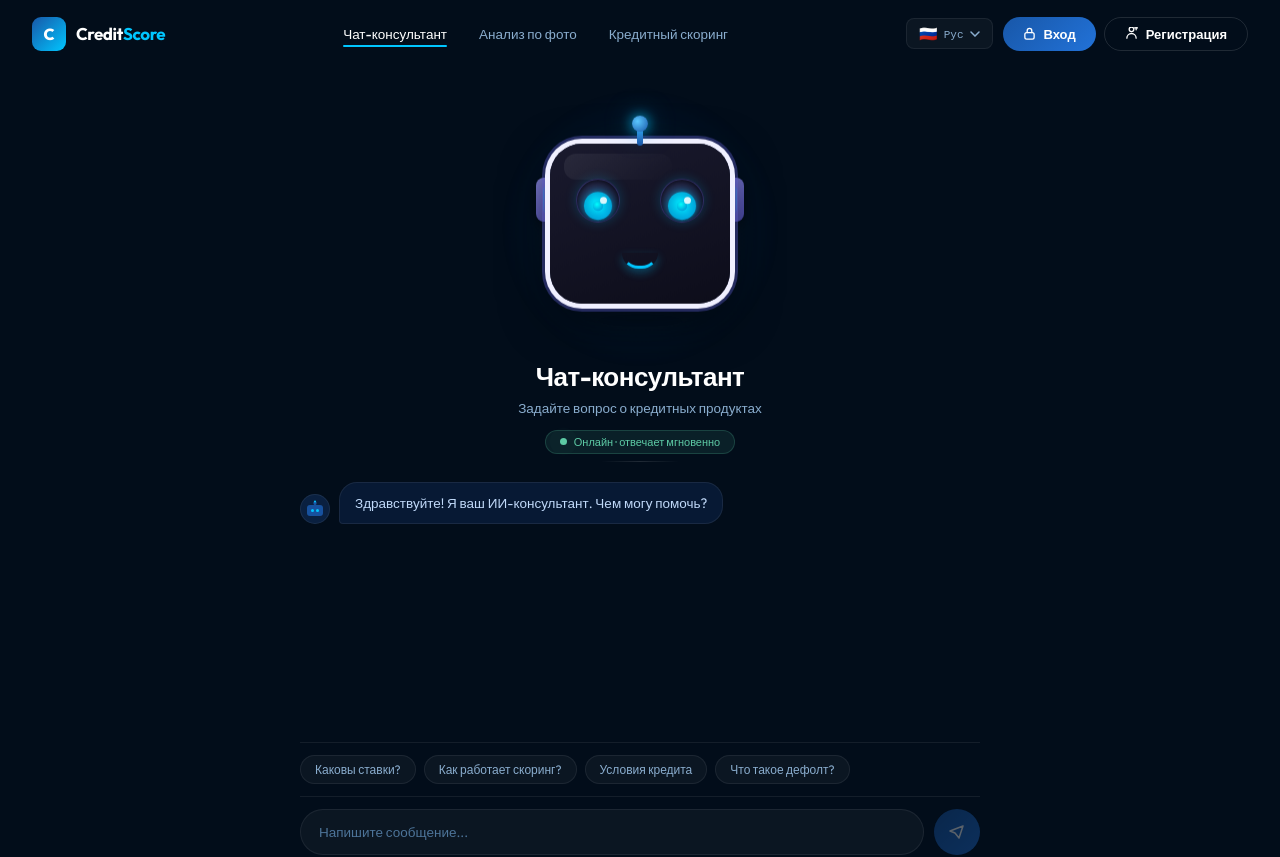
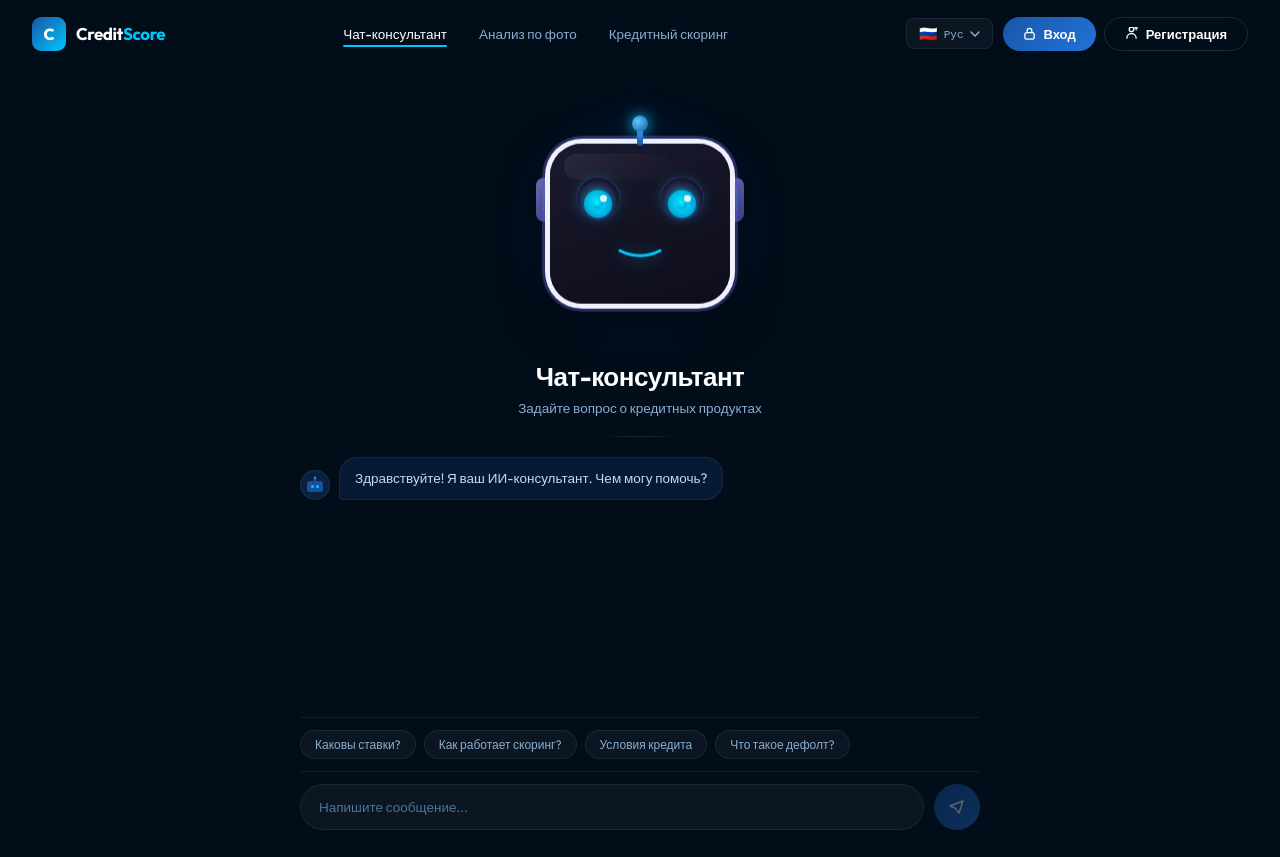
Before and after one commit to AdilkhanEEAIR/inai_ai, a React (Vite) app in the folder frontend/: page /chatbot in a window 1280 px wide. Shown: the top 857 px of the page. Built offline with nearby package versions, Linux system fonts and the light colour scheme.

Commit message:
Face final

```diff
--- a/frontend/src/pages/Chatbot/BotFace.module.scss
+++ b/frontend/src/pages/Chatbot/BotFace.module.scss
@@ -60,7 +60,6 @@
   75%       { transform: translateY(-6px); }
 }
 
-// On hover: stop float, tilt right (bot's right = our left visually)
 .hovered .floater {
   animation: none;
   transform: translateY(-8px) rotate(6deg);
@@ -123,33 +122,29 @@
   position: relative;
 }
 
-// ─── Arm slot (left of head = bot's right arm) ───────────────
+// ─── Arm slot ─────────────────────────────────────────────────
 .armSlot {
   width: 0;
   overflow: visible;
   position: relative;
-  // Hidden by default
   opacity: 0;
   pointer-events: none;
   transition: opacity 0.25s ease;
 
   &_visible {
     opacity: 1;
-    pointer-events: none;
   }
 }
 
 // ─── Waving arm ───────────────────────────────────────────────
 .arm {
   position: absolute;
-  // Sits to the left of the head, slightly overlapping
   right: 8px;
   bottom: 20px;
   display: flex;
   flex-direction: column;
   align-items: flex-end;
   transform-origin: bottom right;
-  // Whole arm waves
   animation: armWave 0.7s ease-in-out infinite alternate;
 }
 
@@ -164,7 +159,6 @@
   background: linear-gradient(to bottom, #7b7bcc, #4a4aaa);
   border-radius: 7px;
   box-shadow: 0 3px 10px rgba(0,0,0,0.3);
-  transform-origin: top center;
 }
 
 .arm__lower {
@@ -177,7 +171,6 @@
   flex-direction: column;
   align-items: center;
   justify-content: flex-end;
-  transform-origin: top center;
   animation: forearmWave 0.7s ease-in-out infinite alternate;
 }
 
@@ -265,7 +258,7 @@
   flex-direction: column;
   align-items: center;
   justify-content: center;
-  gap: 18px;
+  gap: 14px;
   position: relative;
   overflow: hidden;
   box-shadow:
@@ -298,7 +291,6 @@
   display: flex;
   align-items: center;
   justify-content: center;
-  gap: 0;
 }
 
 .eye {
@@ -307,7 +299,6 @@
   justify-content: center;
 }
 
-// Normal: cyan glow ring
 .eye__outer {
   width: 44px;
   height: 44px;
@@ -322,7 +313,6 @@
   box-shadow: 0 0 12px rgba(0,198,255,0.22), inset 0 2px 4px rgba(0,0,0,0.5);
   transition: box-shadow 0.35s ease, border-color 0.35s ease;
 
-  // Green on hover
   &_green {
     border-color: rgba(93,202,165,0.5);
     box-shadow: 0 0 16px rgba(93,202,165,0.55), inset 0 2px 4px rgba(0,0,0,0.5);
@@ -355,7 +345,6 @@
   transition: transform 0.07s linear, background 0.35s ease, box-shadow 0.35s ease;
   box-shadow: 0 0 10px rgba(0,198,255,0.7);
 
-  // Green on hover
   &_green {
     background: radial-gradient(circle at 40% 35%, #5dff9e, #0fa060);
     box-shadow: 0 0 14px rgba(93,202,165,0.9);
@@ -414,78 +403,21 @@
   z-index: 3;
 }
 
-// ─── Mouth — ALL variants are CLOSED curves, no open mouth ───
+// ─── Mouth SVG ────────────────────────────────────────────────
+// The <svg> itself is the mouth container
 .mouth {
-  width: 60px;
-  height: 28px;
-  display: flex;
-  align-items: flex-end;
-  justify-content: center;
-  position: relative;
+  display: block;
+  overflow: visible;
+  flex-shrink: 0;
 }
 
-.mouth__curve {
-  position: absolute;
-  bottom: 0;
-  left: 50%;
-  transform: translateX(-50%);
-  transition: all 0.4s cubic-bezier(0.34, 1.56, 0.64, 1);
+// The path inside SVG — CSS transition on d property not supported
+// so we animate via JS (config values in TSX)
+.mouth__path {
+  // transition handled inline in TSX via style prop
 }
 
-// Normal smile — medium ) arc
-.mouth_smile {
-  .mouth__curve {
-    width: 36px;
-    height: 16px;
-    border-bottom: 3px solid #00c6ff;
-    border-left:   3px solid transparent;
-    border-right:  3px solid transparent;
-    border-radius: 0 0 36px 36px;
-    background: transparent;
-    box-shadow: 0 4px 10px rgba(0,198,255,0.3);
-  }
-}
-
-// Grin — wider ) arc, still closed
-.mouth_grin {
-  .mouth__curve {
-    width: 50px;
-    height: 22px;
-    border-bottom: 3.5px solid #00e5ff;
-    border-left:   3.5px solid transparent;
-    border-right:  3.5px solid transparent;
-    border-radius: 0 0 50px 50px;
-    background: transparent;
-    box-shadow: 0 5px 16px rgba(0,198,255,0.5);
-    animation: grinPop 0.35s cubic-bezier(0.34, 1.56, 0.64, 1) both;
-  }
-}
-
-@keyframes grinPop {
-  from { transform: translateX(-50%) scaleX(0.4) scaleY(0.3); opacity: 0; }
-  to   { transform: translateX(-50%) scaleX(1)   scaleY(1);   opacity: 1; }
-}
-
-// Green grin on hover
-.hovered .mouth_grin .mouth__curve,
-.hovered .mouth_smile .mouth__curve {
-  border-bottom-color: #5dff9e;
-  box-shadow: 0 5px 16px rgba(93,202,165,0.55);
-}
-
-// Neutral — straight line
-.mouth_neutral {
-  .mouth__curve {
-    width: 30px;
-    height: 3px;
-    background: linear-gradient(to right, transparent, rgba(0,198,255,0.65), transparent);
-    border-radius: 2px;
-    bottom: 8px;
-    box-shadow: none;
-  }
-}
-
-// ─── Shadow ───────────────────────────────────────────────────
+// ─── Shadow under bot ─────────────────────────────────────────
 .shadow {
   width: 120px;
   height: 14px;
--- a/frontend/src/pages/Chatbot/BotFace.tsx
+++ b/frontend/src/pages/Chatbot/BotFace.tsx
@@ -1,33 +1,35 @@
 import { useEffect, useRef, useState, useCallback } from 'react'
 import s from './BotFace.module.scss'
 
-interface EyePos {
-  x: number
-  y: number
-}
+interface EyePos { x: number; y: number }
 
 const MAX_TRAVEL = 8
 const DOWN_BIAS  = 0.65
 
-// ─── Eye ─────────────────────────────────────────────────────
+const MOODS: Array<'smile' | 'grin' | 'neutral'> = [
+  'smile', 'smile', 'smile', 'smile',
+  'grin',
+  'smile', 'smile',
+  'neutral',
+  'smile', 'grin',
+]
+
+// ─── Eye ──────────────────────────────────────────────────────
 function Eye({
-  side,
-  pupilPos,
-  isBlinking,
-  isHovered,
+  side, pupilPos, isBlinking, isHovered,
 }: {
   side: 'left' | 'right'
   pupilPos: EyePos
   isBlinking: boolean
   isHovered: boolean
 }) {
-  const px = Math.max(-MAX_TRAVEL, Math.min(MAX_TRAVEL, pupilPos.x * MAX_TRAVEL))
+  const px   = Math.max(-MAX_TRAVEL, Math.min(MAX_TRAVEL, pupilPos.x * MAX_TRAVEL))
   const rawY = pupilPos.y * MAX_TRAVEL + DOWN_BIAS * MAX_TRAVEL
-  const py = Math.max(-MAX_TRAVEL, Math.min(MAX_TRAVEL, rawY))
-  const xOffset = side === 'left' ? -20 : 20
+  const py   = Math.max(-MAX_TRAVEL, Math.min(MAX_TRAVEL, rawY))
+  const xOff = side === 'left' ? -20 : 20
 
   return (
-    <div className={s.eye} style={{ transform: `translateX(${xOffset}px)` }}>
+    <div className={s.eye} style={{ transform: `translateX(${xOff}px)` }}>
       <div className={`${s.eye__outer} ${isHovered ? s.eye__outer_green : ''}`}>
         <div className={`${s.eye__lid} ${isBlinking ? s.blink : ''}`} />
         <div
@@ -43,7 +45,7 @@ function Eye({
   )
 }
 
-// ─── Antenna ─────────────────────────────────────────────────
+// ─── Antenna ──────────────────────────────────────────────────
 function Antenna({ wiggle }: { wiggle: boolean }) {
   return (
     <div className={`${s.antenna} ${wiggle ? s.wiggle : ''}`}>
@@ -53,7 +55,7 @@ function Antenna({ wiggle }: { wiggle: boolean }) {
   )
 }
 
-// ─── Ear ─────────────────────────────────────────────────────
+// ─── Ear ──────────────────────────────────────────────────────
 function Ear({ side }: { side: 'left' | 'right' }) {
   return (
     <div className={`${s.ear} ${s[side]}`}>
@@ -62,16 +64,13 @@ function Ear({ side }: { side: 'left' | 'right' }) {
   )
 }
 
-// ─── Arm — only rendered on hover (left side = bot's right arm) ──
+// ─── Waving arm ───────────────────────────────────────────────
 function WavingArm() {
   return (
     <div className={s.arm}>
-      {/* upper arm */}
       <div className={s.arm__upper} />
-      {/* forearm + hand */}
       <div className={s.arm__lower}>
         <div className={s.arm__hand}>
-          {/* fingers */}
           <div className={s.arm__finger} />
           <div className={s.arm__finger} />
           <div className={s.arm__finger} />
@@ -81,85 +80,111 @@ function WavingArm() {
   )
 }
 
-// ─── Mouth — all variants are just curved lines, no open mouth ──
-function Mouth({ mood }: { mood: 'smile' | 'grin' | 'neutral' }) {
+// ─── Mouth — SVG arc, guaranteed visible smile ────────────────
+// SVG quadratic bezier arc:
+//   M x1,y  Q cx,cy  x2,y
+// Moving control point (cy) up = wider smile, down = neutral/sad
+function Mouth({ mood, isHovered }: { mood: 'smile' | 'grin' | 'neutral'; isHovered: boolean }) {
+  // Arc params per mood
+  //   x1, x2 = start/end X   y = baseline Y   cy = control Y (lower = more smile)
+  const configs = {
+    neutral: { x1: 14, x2: 46, y: 20, cy: 20, color: '#00c6ff', width: 2.5 },
+    smile:   { x1: 10, x2: 50, y: 16, cy: 26, color: '#00c6ff', width: 3   },
+    grin:    { x1:  6, x2: 54, y: 14, cy: 30, color: '#00e5ff', width: 3.5 },
+  }
+
+  const cfg = configs[mood]
+  const color = isHovered ? '#5dff9e' : cfg.color
+
   return (
-    <div className={`${s.mouth} ${s[`mouth_${mood}`]}`}>
-      <div className={s.mouth__curve} />
-    </div>
+    <svg
+      className={s.mouth}
+      width="60"
+      height="36"
+      viewBox="0 0 60 36"
+      fill="none"
+      xmlns="http://www.w3.org/2000/svg"
+    >
+      <path
+        d={`M ${cfg.x1} ${cfg.y} Q 30 ${cfg.cy} ${cfg.x2} ${cfg.y}`}
+        stroke={color}
+        strokeWidth={cfg.width}
+        strokeLinecap="round"
+        fill="none"
+        className={s.mouth__path}
+        style={{
+          filter: isHovered
+            ? 'drop-shadow(0 2px 6px rgba(93,255,165,0.6))'
+            : 'drop-shadow(0 2px 8px rgba(0,198,255,0.5))',
+          transition: 'stroke 0.35s ease, filter 0.35s ease',
+        }}
+      />
+    </svg>
   )
 }
 
-// ─── Main component ───────────────────────────────────────────
+// ─── Main ─────────────────────────────────────────────────────
 export default function BotFace() {
   const containerRef = useRef<HTMLDivElement>(null)
 
-  const [pupilPos,    setPupilPos]    = useState<EyePos>({ x: 0, y: 0 })
-  const [isBlinking,  setIsBlinking]  = useState(false)
-  const [mood,        setMood]        = useState<'smile' | 'grin' | 'neutral'>('smile')
+  const [pupilPos,      setPupilPos]      = useState<EyePos>({ x: 0, y: 0 })
+  const [isBlinking,    setIsBlinking]    = useState(false)
+  const [mood,          setMood]          = useState<'smile' | 'grin' | 'neutral'>('smile')
   const [antennaWiggle, setAntennaWiggle] = useState(false)
-  const [isHovered,   setIsHovered]   = useState(false)
+  const [isHovered,     setIsHovered]     = useState(false)
 
-  const blinkTimer = useRef<ReturnType<typeof setTimeout>>()
-  const moodTimer  = useRef<ReturnType<typeof setTimeout>>()
+  const isHoveredRef  = useRef(false)
+  const blinkTimerRef = useRef<ReturnType<typeof setTimeout>>()
+  const moodTimerRef  = useRef<ReturnType<typeof setTimeout>>()
 
-  // ── Mouse tracking ───────────────────────────────────────
+  // ── Mouse tracking ─────────────────────────────────────────
   useEffect(() => {
-    const onMouseMove = (e: MouseEvent) => {
+    const onMove = (e: MouseEvent) => {
       const el = containerRef.current
       if (!el) return
-      const rect  = el.getBoundingClientRect()
-      const cx    = rect.left + rect.width / 2
-      const cy    = rect.top  + rect.height / 2
-      const dx    = e.clientX - cx
-      const dy    = e.clientY - cy
-      const dist  = Math.sqrt(dx * dx + dy * dy) || 1
-      const norm  = Math.min(dist / 350, 1)
+      const rect = el.getBoundingClientRect()
+      const cx   = rect.left + rect.width  / 2
+      const cy   = rect.top  + rect.height / 2
+      const dx   = e.clientX - cx
+      const dy   = e.clientY - cy
+      const dist = Math.sqrt(dx * dx + dy * dy) || 1
+      const norm = Math.min(dist / 350, 1)
       setPupilPos({ x: (dx / dist) * norm, y: (dy / dist) * norm })
     }
-    window.addEventListener('mousemove', onMouseMove, { passive: true })
-    return () => window.removeEventListener('mousemove', onMouseMove)
+    window.addEventListener('mousemove', onMove, { passive: true })
+    return () => window.removeEventListener('mousemove', onMove)
   }, [])
 
-  // ── Blink ────────────────────────────────────────────────
+  // ── Blink ──────────────────────────────────────────────────
   const scheduleBlink = useCallback(() => {
-    const delay = 2200 + Math.random() * 3200
-    blinkTimer.current = setTimeout(() => {
+    blinkTimerRef.current = setTimeout(() => {
       setIsBlinking(true)
       setTimeout(() => {
         setIsBlinking(false)
         if (Math.random() < 0.25) {
           setTimeout(() => {
             setIsBlinking(true)
-            setTimeout(() => { setIsBlinking(false); scheduleBlink() }, 120)
+            setTimeout(() => {
+              setIsBlinking(false)
+              scheduleBlink()
+            }, 120)
           }, 200)
         } else {
           scheduleBlink()
         }
       }, 140)
-    }, delay)
+    }, 2200 + Math.random() * 3200)
   }, [])
 
   useEffect(() => {
     scheduleBlink()
-    return () => clearTimeout(blinkTimer.current)
+    return () => clearTimeout(blinkTimerRef.current)
   }, [scheduleBlink])
 
-  // ── Mood cycle ───────────────────────────────────────────
-  const MOODS: Array<'smile' | 'grin' | 'neutral'> = [
-    'smile', 'smile', 'smile', 'smile',
-    'grin',
-    'smile', 'smile',
-    'neutral',
-    'smile', 'grin',
-  ]
-
+  // ── Mood timer ─────────────────────────────────────────────
   const scheduleMood = useCallback(() => {
-    const delay = 3500 + Math.random() * 4000
-    moodTimer.current = setTimeout(() => {
-      // Don't override mood while hovered
-      setIsHovered(prev => {
-        if (!prev) {
+    moodTimerRef.current = setTimeout(() => {
+      if (!isHoveredRef.current) {
         const next = MOODS[Math.floor(Math.random() * MOODS.length)]
         setMood(next)
         if (next === 'grin') {
@@ -167,19 +192,18 @@ export default function BotFace() {
           setTimeout(() => setAntennaWiggle(false), 560)
         }
       }
-        return prev
-      })
       scheduleMood()
-    }, delay)
+    }, 3500 + Math.random() * 4000)
   }, [])
 
   useEffect(() => {
     scheduleMood()
-    return () => clearTimeout(moodTimer.current)
+    return () => clearTimeout(moodTimerRef.current)
   }, [scheduleMood])
 
-  // ── Hover ────────────────────────────────────────────────
+  // ── Hover ──────────────────────────────────────────────────
   const handleMouseEnter = () => {
+    isHoveredRef.current = true
     setIsHovered(true)
     setMood('grin')
     setAntennaWiggle(true)
@@ -187,6 +211,7 @@ export default function BotFace() {
   }
 
   const handleMouseLeave = () => {
+    isHoveredRef.current = false
     setIsHovered(false)
     setMood('smile')
   }
@@ -203,9 +228,7 @@ export default function BotFace() {
       <div className={s.floater}>
         <Antenna wiggle={antennaWiggle} />
 
-        {/* Bot body: head + waving arm side by side */}
         <div className={s.body}>
-          {/* Waving arm sits on the LEFT of the head (bot's right side) */}
           <div className={`${s.armSlot} ${isHovered ? s.armSlot_visible : ''}`}>
             <WavingArm />
           </div>
@@ -216,13 +239,11 @@ export default function BotFace() {
 
             <div className={s.face}>
               <div className={s.face__glare} />
-
               <div className={s.eyes}>
                 <Eye side="left"  pupilPos={pupilPos} isBlinking={isBlinking} isHovered={isHovered} />
                 <Eye side="right" pupilPos={pupilPos} isBlinking={isBlinking} isHovered={isHovered} />
               </div>
-
-              <Mouth mood={mood} />
+              <Mouth mood={mood} isHovered={isHovered} />
             </div>
           </div>
         </div>
--- a/frontend/src/pages/Chatbot/Chatbot.tsx
+++ b/frontend/src/pages/Chatbot/Chatbot.tsx
@@ -16,14 +16,14 @@ const BOT_REPLIES: Record<string, string[]> = {
     'Я могу помочь с вопросами о кредитах, ставках и условиях займов.',
     'Для расчёта кредитного скоринга перейдите в раздел «Кредитный скоринг».',
   ],
-  ставк: ['Процентные ставки зависят от суммы и срока займа. Минимальная ставка — от 8% годовых.'],
+  ставк:  ['Процентные ставки зависят от суммы и срока займа. Минимальная ставка — от 8% годовых.'],
   кредит: ['Кредит можно оформить на сумму от 50 000 до 5 000 000 ₸ сроком от 6 до 84 месяцев.'],
-  скоринг: ['Скоринг — это числовая оценка кредитоспособности заёмщика. Чем ниже P(default), тем надёжнее заёмщик.'],
+  скоринг:['Скоринг — это числовая оценка кредитоспособности заёмщика. Чем ниже P(default), тем надёжнее заёмщик.'],
   дефолт: ['Дефолт — невозврат кредита. Наша модель предсказывает его вероятность с точностью 78.5% ROC-AUC.'],
-  одобр: ['Решение об одобрении принимается автоматически на основе ML-модели. Обычно это занимает меньше секунды.'],
+  одобр:  ['Решение об одобрении принимается автоматически на основе ML-модели. Обычно это занимает меньше секунды.'],
   привет: ['Привет! 👋 Рад вас видеть. Спросите меня что-нибудь о кредитах или скоринге!'],
-  hello: ['Hello! 👋 How can I help you with your credit questions?'],
-  hi: ['Hi there! 😊 Ask me anything about credit scoring!'],
+  hello:  ['Hello! 👋 How can I help you with your credit questions?'],
+  hi:     ['Hi there! 😊 Ask me anything about credit scoring!'],
 }
 
 function getBotReply(text: string): string {
@@ -44,7 +44,7 @@ export default function ChatbotPage() {
   const [messages, setMessages] = useState<Message[]>(() => [
     { id: '0', role: 'bot', text: t.chatbot.welcome, ts: Date.now() },
   ])
-  const [input, setInput] = useState('')
+  const [input, setInput]   = useState('')
   const [typing, setTyping] = useState(false)
   const bottomRef = useRef<HTMLDivElement>(null)
 
@@ -71,7 +71,6 @@ export default function ChatbotPage() {
     }, 800 + Math.random() * 600)
   }
 
-  // Fallback if translation doesn't have quickReplies
   const quickReplies: string[] = (t.chatbot as any).quickReplies ?? QUICK_REPLIES
 
   return (
@@ -84,11 +83,7 @@ export default function ChatbotPage() {
           <div className={s.botHero__text}>
             <h1 className={s.botHero__title}>{t.chatbot.title}</h1>
             <p className={s.botHero__sub}>{t.chatbot.subtitle}</p>
-            {/* Status pill */}
-            <div className={s.botHero__status}>
-              <span className={s.botHero__statusDot} />
-              <span>Онлайн · отвечает мгновенно</span>
-            </div>
+            {/* статус убран */}
           </div>
         </div>
 
@@ -144,12 +139,11 @@ export default function ChatbotPage() {
   )
 }
 
-// Small bot icon for chat bubbles
 function SmallBotIcon() {
   return (
     <svg width="18" height="18" viewBox="0 0 18 18" fill="none">
       <rect x="1" y="5" width="16" height="11" rx="3" fill="#1857a8" opacity=".9"/>
-      <circle cx="6.5" cy="10.5" r="1.5" fill="#00c6ff"/>
+      <circle cx="6.5"  cy="10.5" r="1.5" fill="#00c6ff"/>
       <circle cx="11.5" cy="10.5" r="1.5" fill="#00c6ff"/>
       <rect x="7.5" y="1" width="3" height="4" rx="1.5" fill="#1857a8"/>
       <circle cx="9" cy="1.5" r="1" fill="#00c6ff"/>
```
Lines whose indentation alone changed are shown as unchanged.
